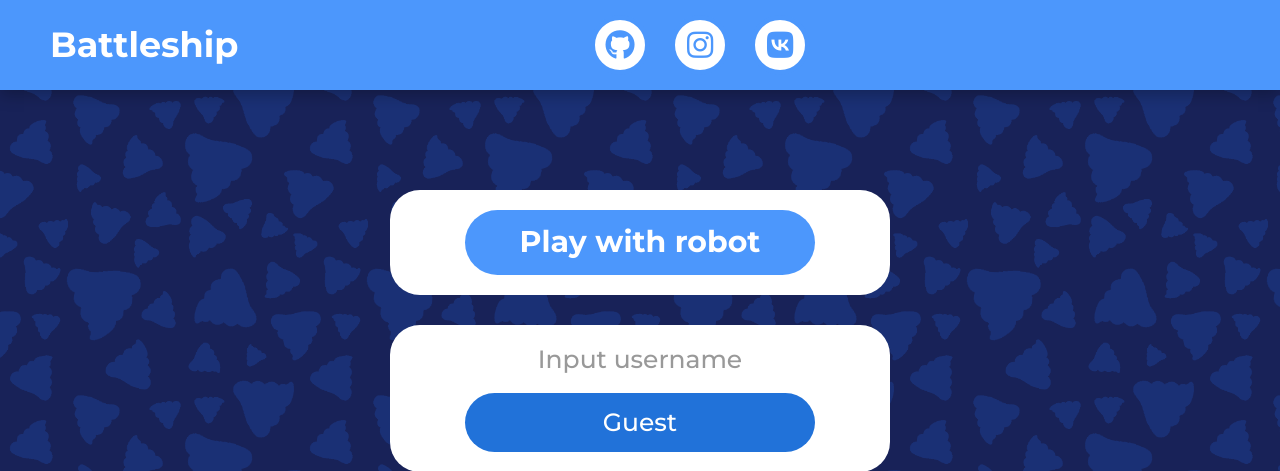
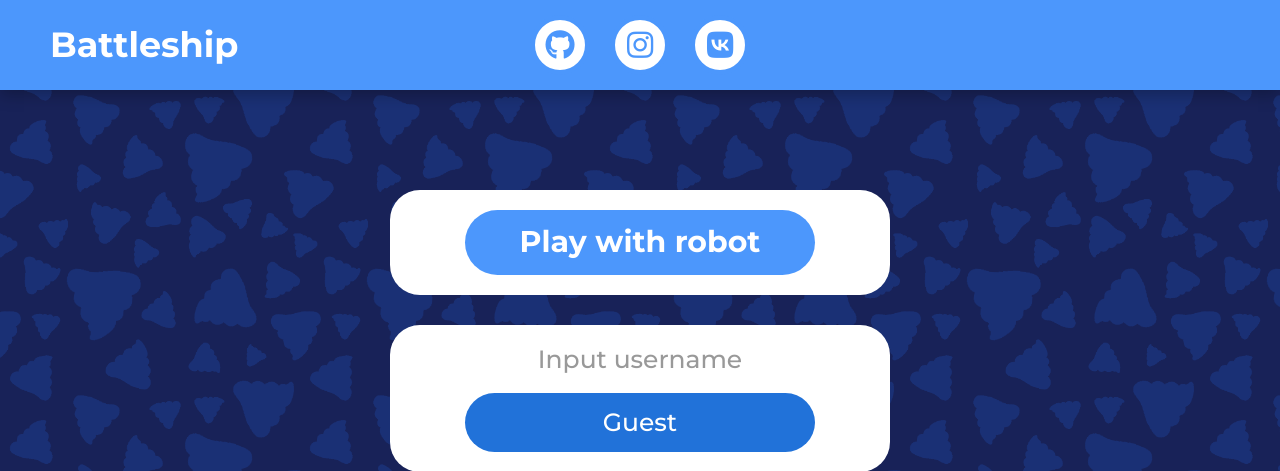
Before and after one commit to STPDRichie/Battleship, a Flask app: page / in a window 1280 px wide; the page is wider, and only the part inside the window is pictured. Shown: the top 471 px of that part. Run offline with Flask 2, Linux system fonts and the light colour scheme; some libraries are stand-ins or nearby versions.

Commit message:
header width fixed

```diff
--- a/Battleship/static/css/style.css
+++ b/Battleship/static/css/style.css
@@ -61,6 +61,8 @@ body {
   box-shadow: 0 5px 15px rgba(0, 0, 0, 0.25);
 }
 .header .section-wrapper {
+  position: relative;
+  width: 100%;
   padding: 15px 0;
   display: flex;
   justify-content: center;
--- a/Battleship/static/sass/sections/_header.sass
+++ b/Battleship/static/sass/sections/_header.sass
@@ -4,6 +4,8 @@
   box-shadow: 0 5px 15px rgba(0, 0, 0, 0.25)
 
   .section-wrapper
+    position: relative
+    width: 100%
     padding: 15px 0
     display: flex
     justify-content: center
```
Also changed, not shown: 1 other file.
